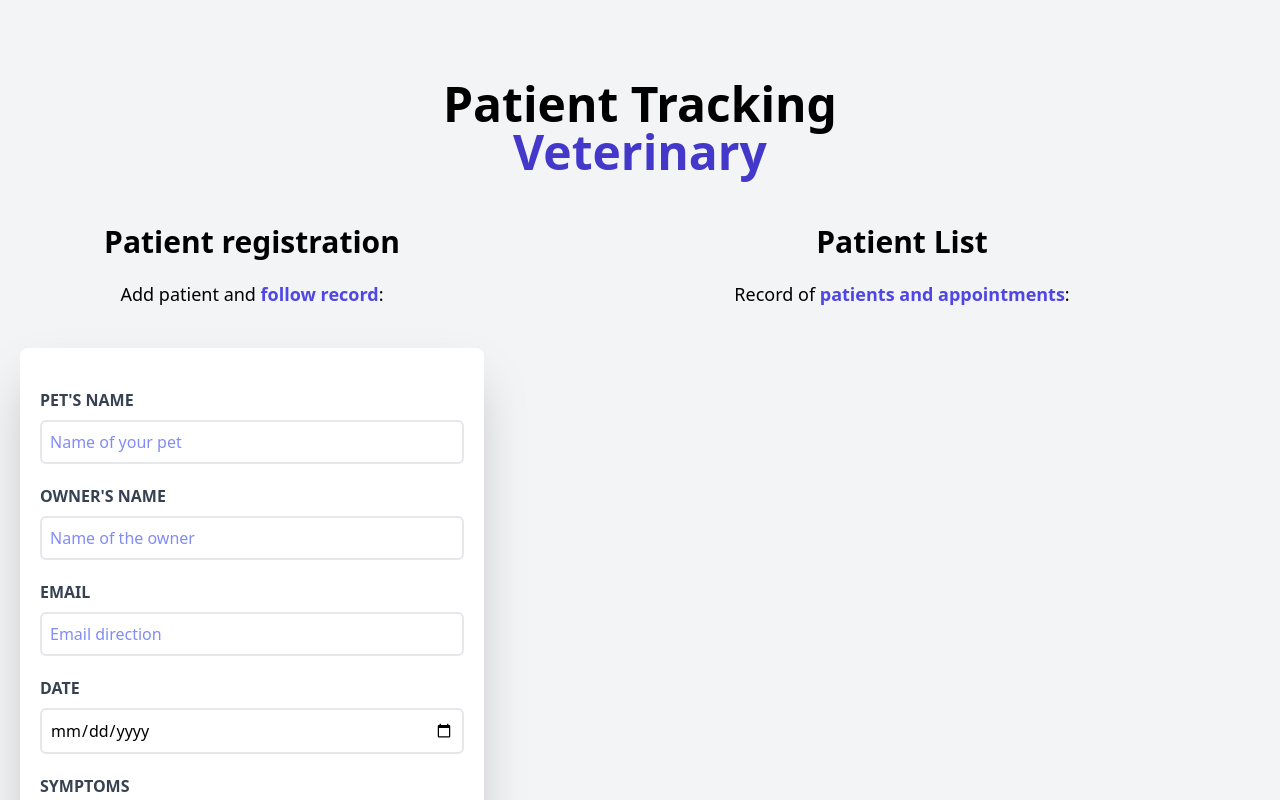
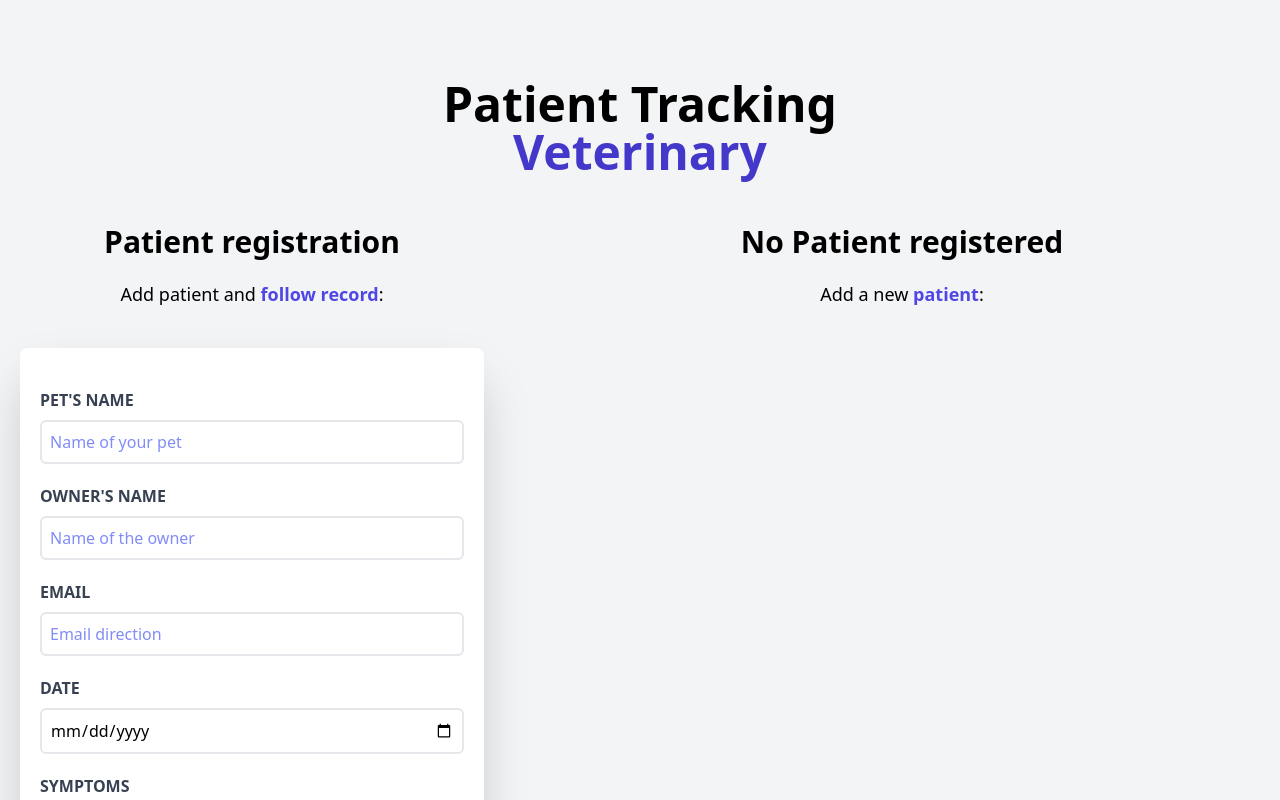
Before and after one commit to IsaacQH/Patient-administrator, a React (Vite) app: page / in a window 1280 px wide. Shown: the top 800 px of the page. Built offline with nearby package versions, Linux system fonts and the light colour scheme.

Commit message:
Generating ID. Adding a new feature when there is no patient

```diff
--- a/src/components/Form.jsx
+++ b/src/components/Form.jsx
@@ -12,6 +12,13 @@ const Form = ({patients, setPatient}) => {
 
   const [error, setError] = useState(false)  //State para mensaje de error de form
 
+  function generateID(){             //Función que genera ID
+    const random = Math.random().toString(36).substr(2)
+    const fecha = Date.now().toString(36)
+    const id = random + fecha
+    return id
+  }
+
   const handleSubmit = (e) => {
       e.preventDefault()    //Hace que el evento no recarge la página
 
@@ -24,7 +31,14 @@ const Form = ({patients, setPatient}) => {
       setError(false)     //Es lo mismo que quitar return y else{setError(false)}
 
       //CREAR OBJETO PACIENTES
-      const objectPatient = {nombre, owner, mail, date, symptoms}  //Introduciendo los pacientes
+      const objectPatient = {
+        nombre,
+        owner,
+        mail,
+        date,
+        symptoms,
+        id: generateID()
+      }  //Introduciendo los pacientes
 
       setPatient([...patients, objectPatient])   //Esto se hace y no un push porque queremos usar métodos inmutables
                   //[Toma lo que haya en pacientes,    agrega lo nuevo]
--- a/src/components/PatientList.jsx
+++ b/src/components/PatientList.jsx
@@ -6,6 +6,8 @@ const PatientList = ({patients, setPatient}) => {
   return (
     <div className=" ml-5 md:w-1/2 lg:w-3/5">
 
+      {patients && patients.length ? (
+        <>
           <h2 className="font-black text-3xl text-center">Patient List</h2>
 
           <p className="text-lg mt-5 text-center mb-7">
@@ -16,16 +18,24 @@ const PatientList = ({patients, setPatient}) => {
           <div className="md:h-[41rem] overflow-y-scroll">
             {patients.map((patient) =>(                 //iteramos en el patients
                 <Patient
+                    key = {patient.id}
                     patient = {patient}
                 />          //Le pasamos cada objeto al patient y lo imprime
               ))}        {/* Cerrar con parentesis y no con corchetes */}
 
           </div>
+        </>
+      ) : (
+        <>
+          <h2 className="font-black text-3xl text-center">No Patient registered</h2>
 
-
+          <p className="text-lg mt-5 text-center mb-7">
+            Add a new
+            <span className=" text-indigo-600 font-bold"> patient</span>:
+          </p>
+        </>
+      )}
     </div>
-
-
   )
 }
 
```
Also changed, not shown: 1 other file (tests, documents, lock files or other folders). Lines whose indentation alone changed are shown as unchanged.
